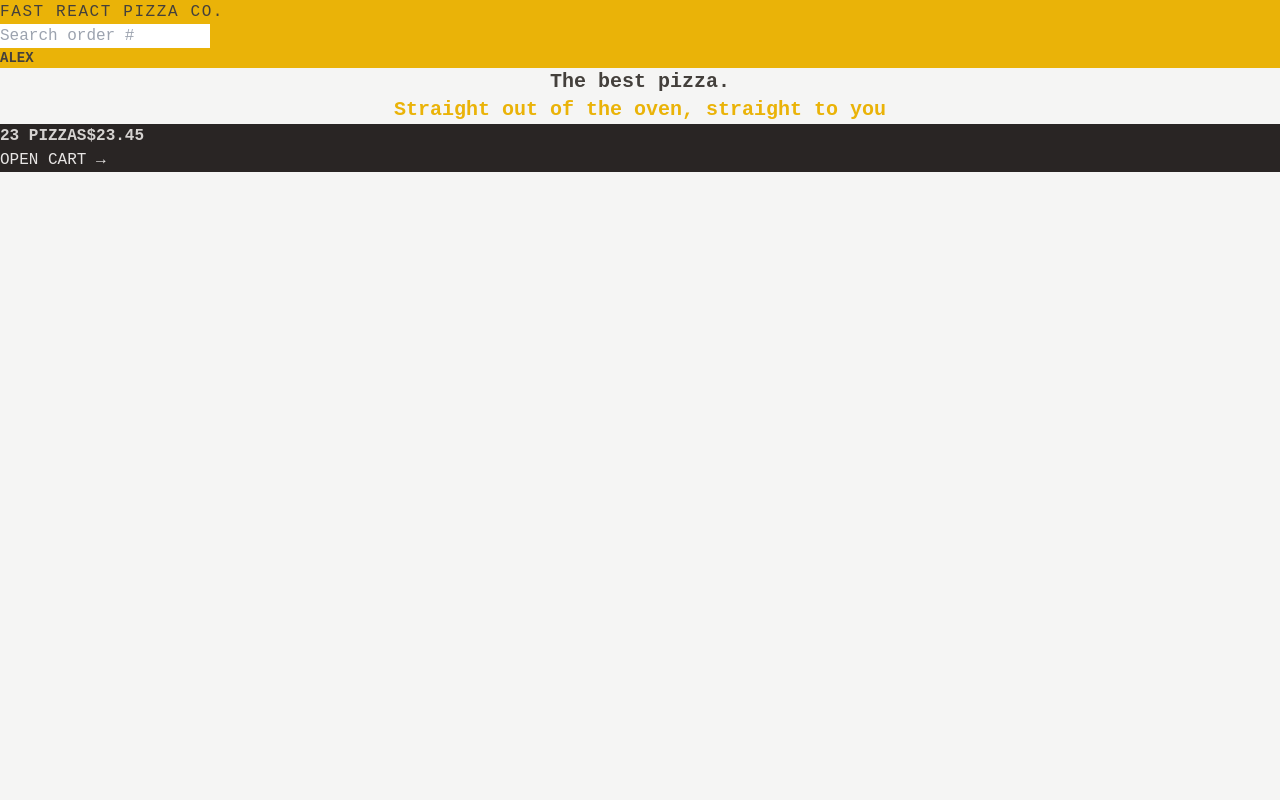
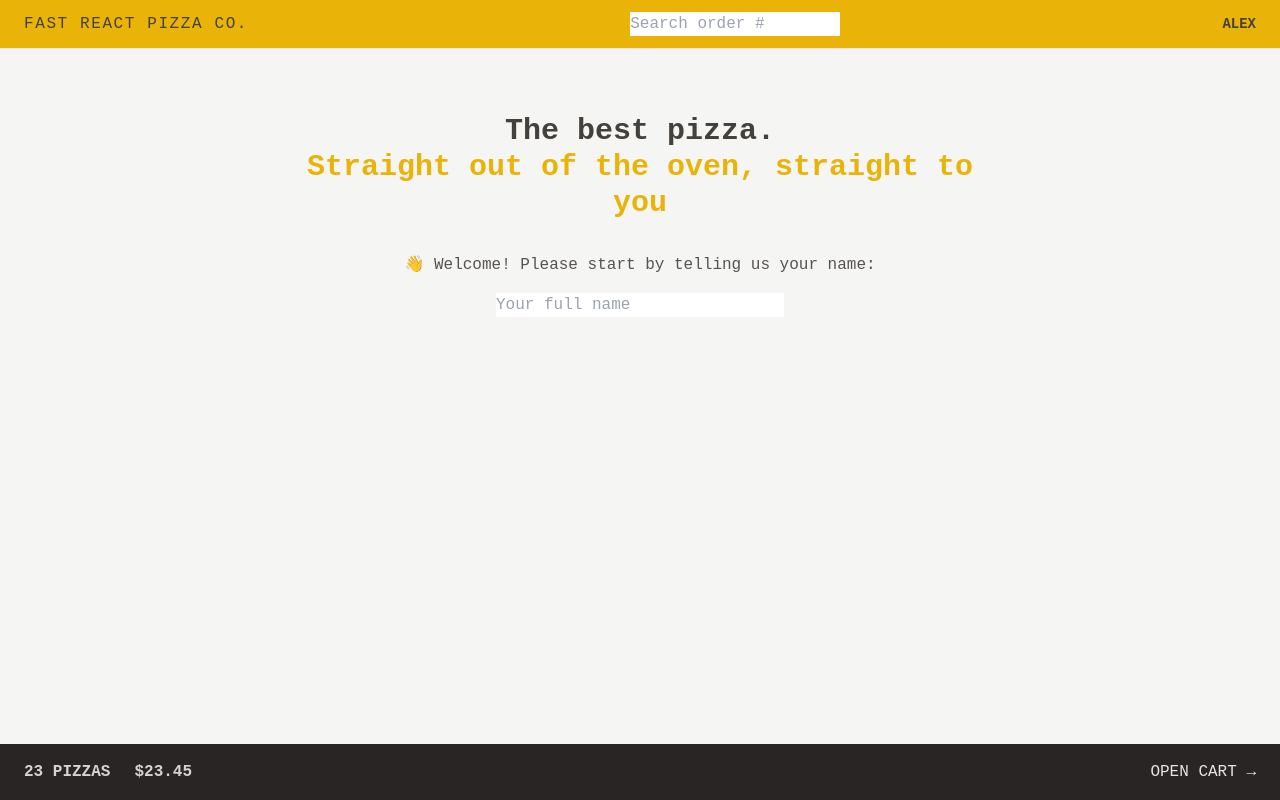
Before and after one commit to aleksandrawozniak965/FastReactPizza, a React (Vite) app: page / in a window 1280 px wide. Built offline with nearby package versions, Linux system fonts and the light colour scheme.

Commit message:
tailwind grid&flex styling

```diff
--- a/src/features/cart/CartOverview.jsx
+++ b/src/features/cart/CartOverview.jsx
@@ -2,8 +2,8 @@
 
 function CartOverview() {
   return (
-    <div className="bg-stone-800 text-stone-200 uppercase" >
-      <p className="text-stone-300 font-semibold">
+    <div className="flex items-center justify-between bg-stone-800 text-stone-200 text-sm uppercase px-4 py-4 sm:px-6 md:text-base" >
+      <p className="space-x-4 sm:space-x-6 text-stone-300 font-semibold">
         <span>23 pizzas</span>
         <span>$23.45</span>
       </p>
--- a/src/features/user/CreateUser.jsx
+++ b/src/features/user/CreateUser.jsx
@@ -9,13 +9,14 @@
 
   return (
     <form onSubmit={handleSubmit}>
-      <p>👋 Welcome! Please start by telling us your name:</p>
+      <p className='mb-4 text-sm text-stone-600 md:text-base'>👋 Welcome! Please start by telling us your name:</p>
 
       <input
         type="text"
         placeholder="Your full name"
         value={username}
         onChange={(e) => setUsername(e.target.value)}
+        className=' w-72'
       />
 
       {username !== '' && (
--- a/src/features/user/Username.jsx
+++ b/src/features/user/Username.jsx
@@ -1,6 +1,6 @@
 function Username() {
   return (
-    <div className="text-sm font-semibold">
+    <div className="text-sm font-semibold hidden md:block">
       Alex
     </div>
   )
--- a/src/ui/AppLayout.jsx
+++ b/src/ui/AppLayout.jsx
@@ -8,13 +8,15 @@
   const isLoading = navigation.state === "loading";
 
   return (
-    <div className="layout">
+    <div className="grid h-screen grid-rows-[auto_1fr_auto]">
       {isLoading && <Loader />}
       <Header />
 
-      <main>
+<div className="overflow-scroll">
+      <main className="mx-auto max-w-3xl">
         <Outlet />
       </main>
+      </div>
 
       <CartOverview />
     </div>
--- a/src/ui/Header.jsx
+++ b/src/ui/Header.jsx
@@ -4,7 +4,7 @@
 
 function Header() {
   return (
-    <header className="bg-yellow-500 uppercase">
+    <header className="flex items-center justify-between px-4 py-3 bg-yellow-500 uppercase border-b border-stone-200 sm:px-6">
       <Link to="/" className="tracking-widest">Fast React Pizza Co.</Link>
 
       <SearchOrder />
--- a/src/ui/Home.jsx
+++ b/src/ui/Home.jsx
@@ -1,11 +1,15 @@
+import CreateUser from '../features/user/CreateUser';
+
 function Home() {
   return (
-    <div>
-      <h1 className="text-xl font-semibold text-center">
+    <div className='my-10 px-4 text-center sm:my-16'>
+      <h1 className=" mb-8 text-xl font-semibold md:text-3xl">
         The best pizza.
         <br />
        < span className="text-yellow-500">Straight out of the oven, straight to you</span>
       </h1>
+
+      <CreateUser />
     </div>
   );
 }
```
